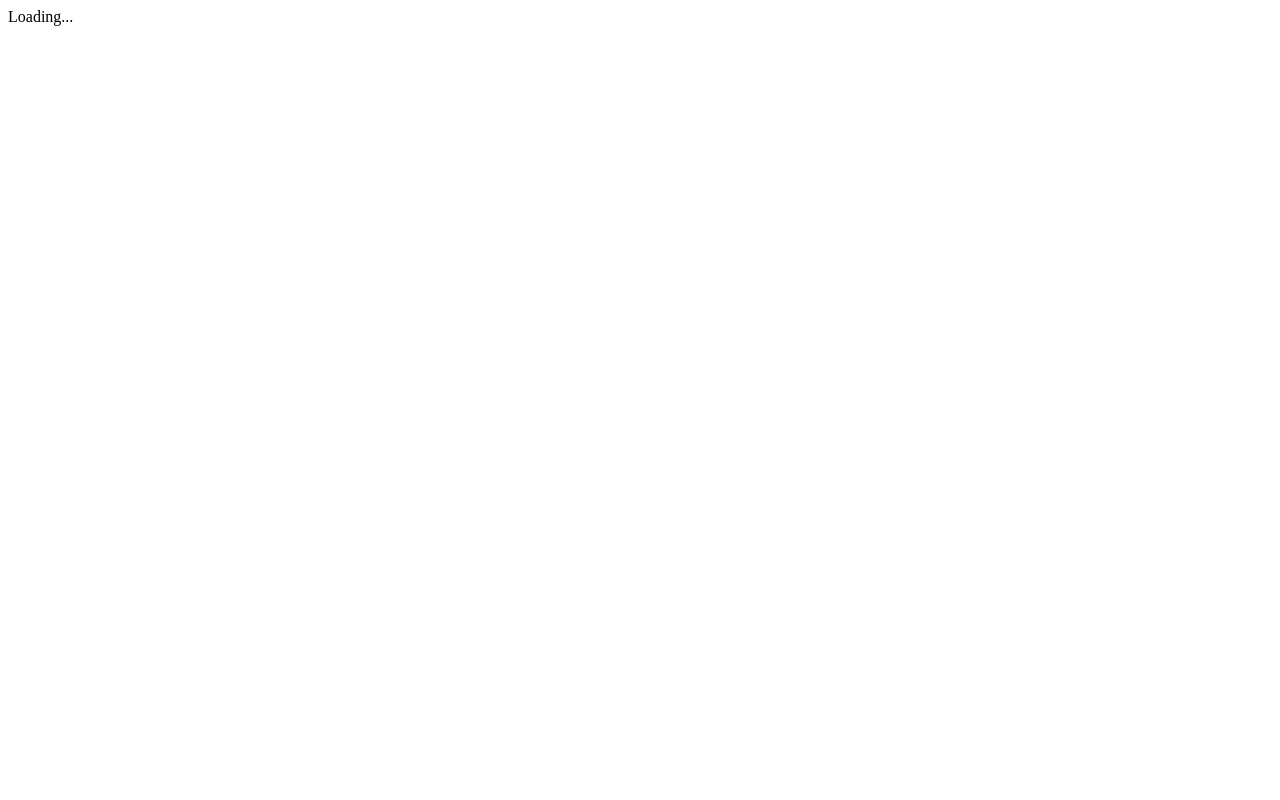
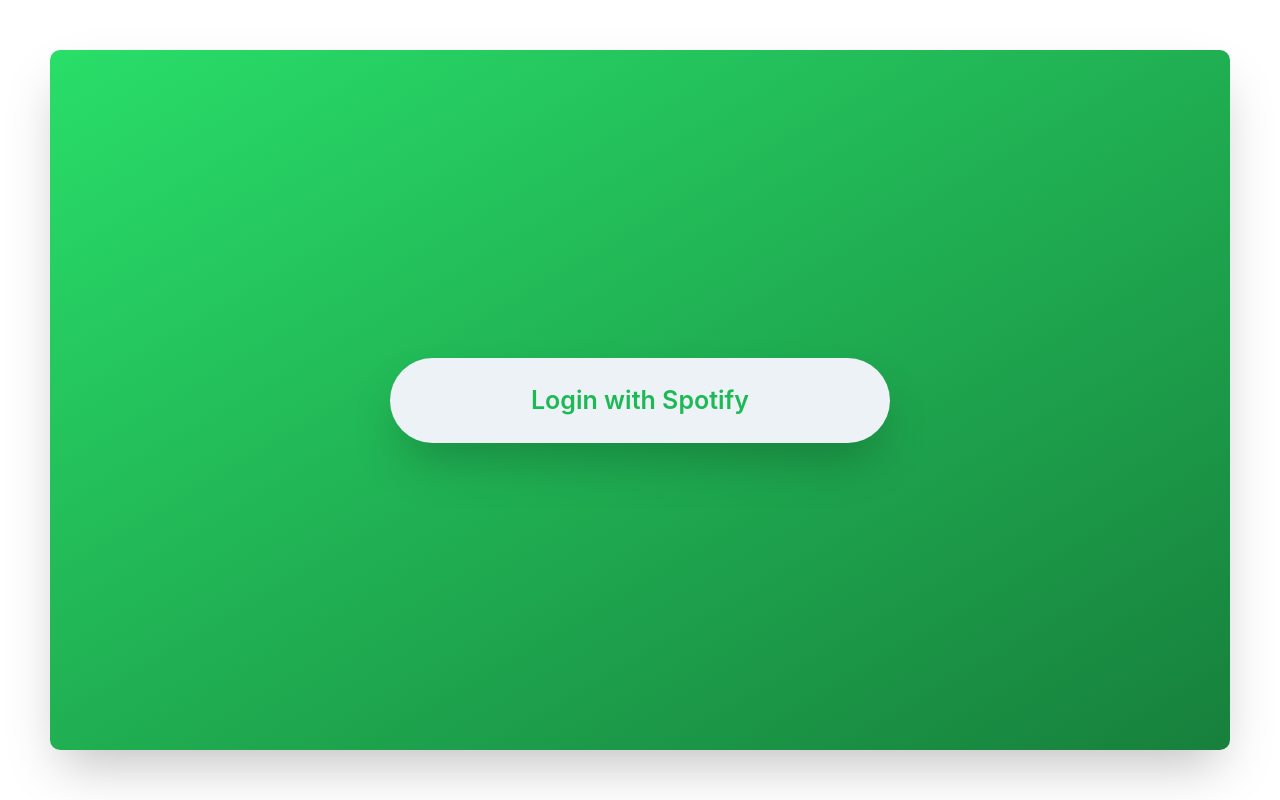
Before and after one commit to HelixHEX/groovelynk-website, a React (Create React App) app: page / in a window 1280 px wide. Built offline with nearby package versions, Linux system fonts and the light colour scheme.

Commit message:
added framer animation

```diff
--- a/src/components/Navbar.tsx
+++ b/src/components/Navbar.tsx
@@ -62,7 +62,7 @@
                     </Center>
                     <br />
                     <MenuDivider />
-                    <MenuItem onClick={logout}>Logout</MenuItem>
+                    {/* <MenuItem onClick={logout}>Logout</MenuItem> */}
                   </MenuList>
                 </Menu>
               ) : null}
--- a/src/pages/App.tsx
+++ b/src/pages/App.tsx
@@ -3,15 +3,25 @@
 import { UserContext } from "../utils/UserContext";
 import Login from "./Login";
 import Order from "./Order";
+import { AnimatePresence, motion } from "framer-motion";
 
 const App = () => {
   const [user] = useContext<any>(UserContext);
   return (
     <>
-      <Flex w="100%" h="100vh" p={50}>
+    <AnimatePresence>
+      <Flex w="100%" h="100vh" justify="center" align={"center"} p={50}>
+        <motion.div
+          animate={{
+            scale: user ? [1.5, 1] : [1.5, 1],
+          }}
+          style={{ width: "100%", height: "100%" }}
+          transition={{ duration: 2 }}
+        >
           <Flex
             justify="center"
             w="100%"
+            height="100%"
             rounded={10}
             bgGradient="linear(to-br, #29DE69, #17803C)"
             boxShadow={"2xl"}
@@ -20,11 +30,12 @@
               <>
                 <Order />
               </>
-          ) : (
-            <Login />
-          )}
+            ) : null}
           </Flex>
+        </motion.div>
+        {!user ? <Login /> : null}
       </Flex>
+      </AnimatePresence>
     </>
   );
 };
--- a/src/pages/Login.tsx
+++ b/src/pages/Login.tsx
@@ -5,6 +5,7 @@
   return (
     <>
       <Button
+        pos="fixed"
         rounded={100}
         width={[200, 300, 500]}
         height={[70, 70, 85]}
--- a/src/pages/Order.tsx
+++ b/src/pages/Order.tsx
@@ -1,17 +1,24 @@
-import { Button, Text } from "@chakra-ui/react"
-import { useContext } from "react"
-import { logout } from "../utils/auth"
-import { UserContext } from "../utils/UserContext"
+import { Button, Text } from "@chakra-ui/react";
+import { useContext } from "react";
+// import { logout } from "../utils/auth";
+import { UserContext } from "../utils/UserContext";
+import Cookies from 'universal-cookie';
 
 const Order = () => {
-  const [user] = useContext<any>(UserContext)
+  const [user, setUser] = useContext<any>(UserContext);
+  const cookies = new Cookies();
+
+  const logout = () => {
+    cookies.remove('access_token');
+    setUser(null);
+  }
   return (
     <>
-    <Text>{user.display_name}</Text>
-              <Button>Top tracks</Button>
-              <Button onClick={() => logout()}>Logout</Button>
+      <Text>{user.display_name}</Text>
+      <Button>Top tracks</Button>
+      <Button onClick={() => logout()}>Logout</Button>
     </>
-  )
-}
+  );
+};
 
-export default Order
+export default Order;
--- a/src/utils/UserContext.tsx
+++ b/src/utils/UserContext.tsx
@@ -6,7 +6,7 @@
 } from "react";
 import axios, { AxiosResponse } from "axios";
 import Cookies from "universal-cookie";
-
+// import { Flex } from "@chakra-ui/react";
 const cookies = new Cookies();
 
 const UserContext = createContext({});
@@ -28,6 +28,7 @@
           }
         });
     } else {
+      setLoading(false);
       setUser(null);
     }
   }, []);
--- a/src/utils/auth.ts
+++ b/src/utils/auth.ts
@@ -19,9 +19,12 @@
     }).toString();
 };
 
-const logout = () => {
+type logoutProps = {
+  setUser: any;
+}
+const logout = (props:logoutProps) => {
   cookies.remove('access_token');
-  window.location.href='/'
+  props.setUser(null)
 }
 
 export { login, logout };
```
Also changed, not shown: src/index.tsx (+4 -4 lines). Lines whose indentation alone changed are shown as unchanged.
